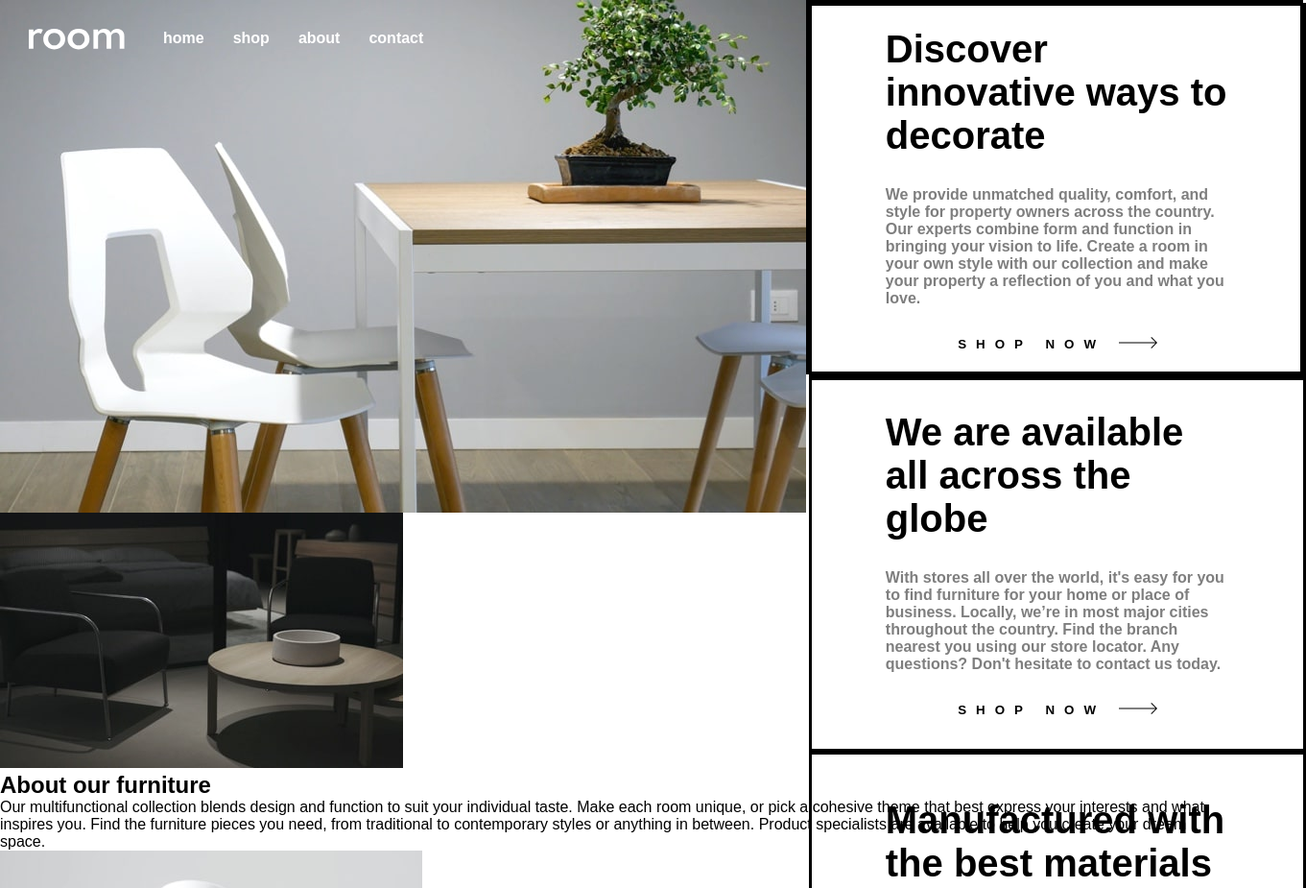
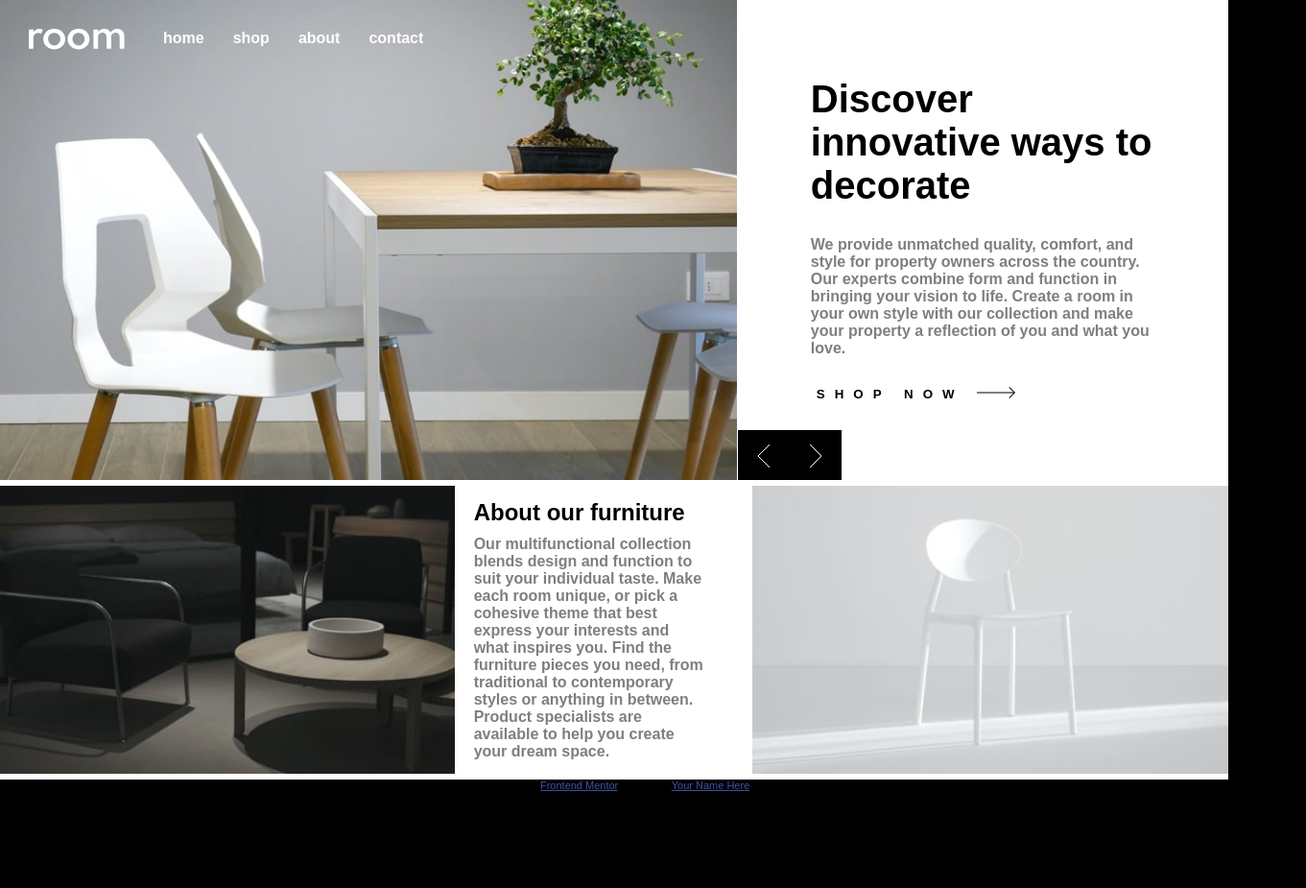
Before and after one commit to MayckL2/room-homepage-master, a plain HTML site: page index.html in a window 1280 px wide. Shown: the top 925 px of the page at 96% size, 1361 px wide, since content can reach past the window. After the commit the page ends 824 px from the top, so only its background shows below. Drawn offline with Linux system fonts and the light colour scheme.

Commit message:
Add files via upload

```diff
--- a/index.html
+++ b/index.html
@@ -37,10 +37,10 @@
     </header>
 
     <main>
-      <img src="images/desktop-image-hero-1.jpg" alt="" />
+      <img class="imgMain" src="images/desktop-image-hero-1.jpg" alt="" />
 
       <div class="carr">
-        <div>
+        <div id="firt">
           <h1>Discover innovative ways to decorate</h1>
 
           <p>
@@ -52,6 +52,7 @@
           </p>
 
           <button>SHOP NOW <img src="images/icon-arrow.svg" alt="" /></button>
+
         </div>
 
         <div>
@@ -80,7 +81,15 @@
 
           <button>SHOP NOW <img src="images/icon-arrow.svg" alt="" /></button>
         </div>
+
+        <div class="setas">
+          <img onclick="prev()" src="images/icon-angle-left.svg" alt="">
+          <img onclick="next()" src="images/icon-angle-right.svg" alt="">
+        </div>
       </div>
+
+
+
     </main>
 
     <main>
--- a/script.js
+++ b/script.js
@@ -0,0 +1,16 @@
+let imgCarr= document.querySelector("#firt")
+let avanco = 0
+
+function next(){
+  if(avanco != -1000){
+    avanco -= 500
+  }
+  imgCarr.style.marginTop= avanco +"px"
+}
+
+function prev(){
+  if(avanco != 0){
+    avanco += 500
+  }
+  imgCarr.style.marginTop= avanco +"px"
+}
--- a/style.scss
+++ b/style.scss
@@ -1,6 +1,10 @@
 *{
   margin: 0px;
   font-family: sans-serif;
+}
+
+body{
+  background-color: black;
 }
 
 header{
@@ -33,17 +37,44 @@ header{
 
 main:nth-of-type(1){
   display: flex;
+  background-color: white;
+
+  .imgMain{
+    width: 60vw;
+    height: 500px;
+  }
 
   .carr{
+    position: relative;
     width: 40vw;
-    height: 30vw;
-    // overflow: hidden;
-    border: solid;
+    height: 500px;
+    overflow: hidden;
+
+    .setas{
+      display: flex;
+      align-items: center;
+      flex-direction: row;
+      gap: 0px;
+      position: absolute;
+      bottom: 0px;
+      left: 30px;
+      height: 50px;
+      width: 50px;
+
+      img{
+        background-color: black;
+        padding: 15px 20px;
+        transition: all 0.5s;
+        cursor: pointer;
+      }
+      img:hover{
+        background-color: rgba(0, 0, 0, 0.671);
+      }
+    }
 
     div{
       width: 40vw;
-      height: 30vw;
-      border: solid;
+      height: 500px;
       font-weight: bold;
       display: flex;
       flex-direction: column;
@@ -69,6 +100,9 @@ main:nth-of-type(1){
         font-weight: bold;
         transition: all 0.5s;
         cursor: pointer;
+        width: 100%;
+        text-align: left;
+        margin-left: 30%;
       }
       button:hover{
         opacity: 0.5;
@@ -76,4 +110,30 @@ main:nth-of-type(1){
     }
 
   }
+
 }
+
+main:nth-of-type(2){
+  display: flex;
+  align-items: center;
+  background-color: white;
+
+  img{
+    height: 300px;
+  }
+
+  div{
+    padding: 20px;
+    display: flex;
+    flex-direction: column;
+    gap: 10px;
+
+
+
+    p{
+      opacity: 0.5;
+      width: 90%;
+      font-weight: bold;
+    }
+  }
+}
```
Also changed, not shown: style.css, 1 other file.
